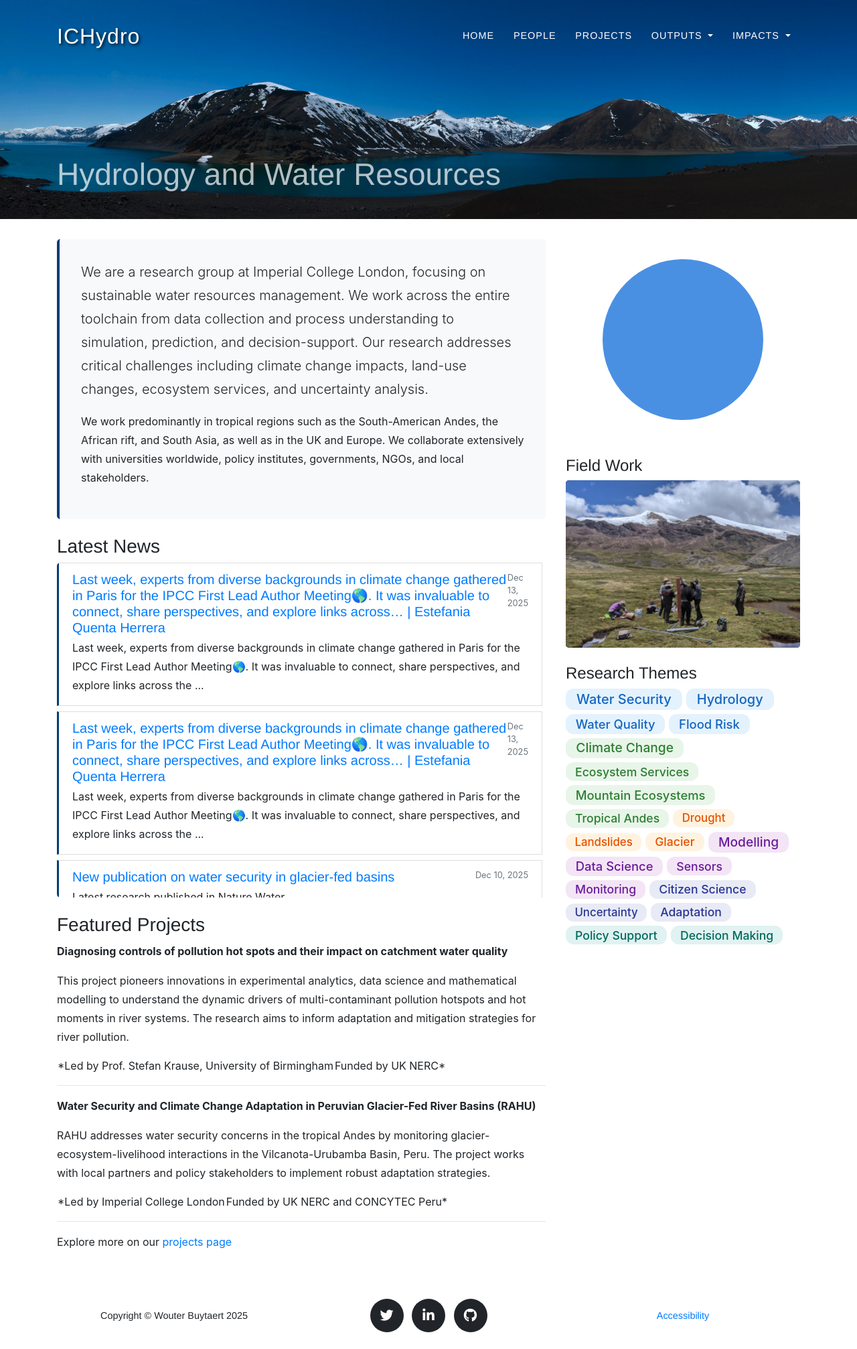
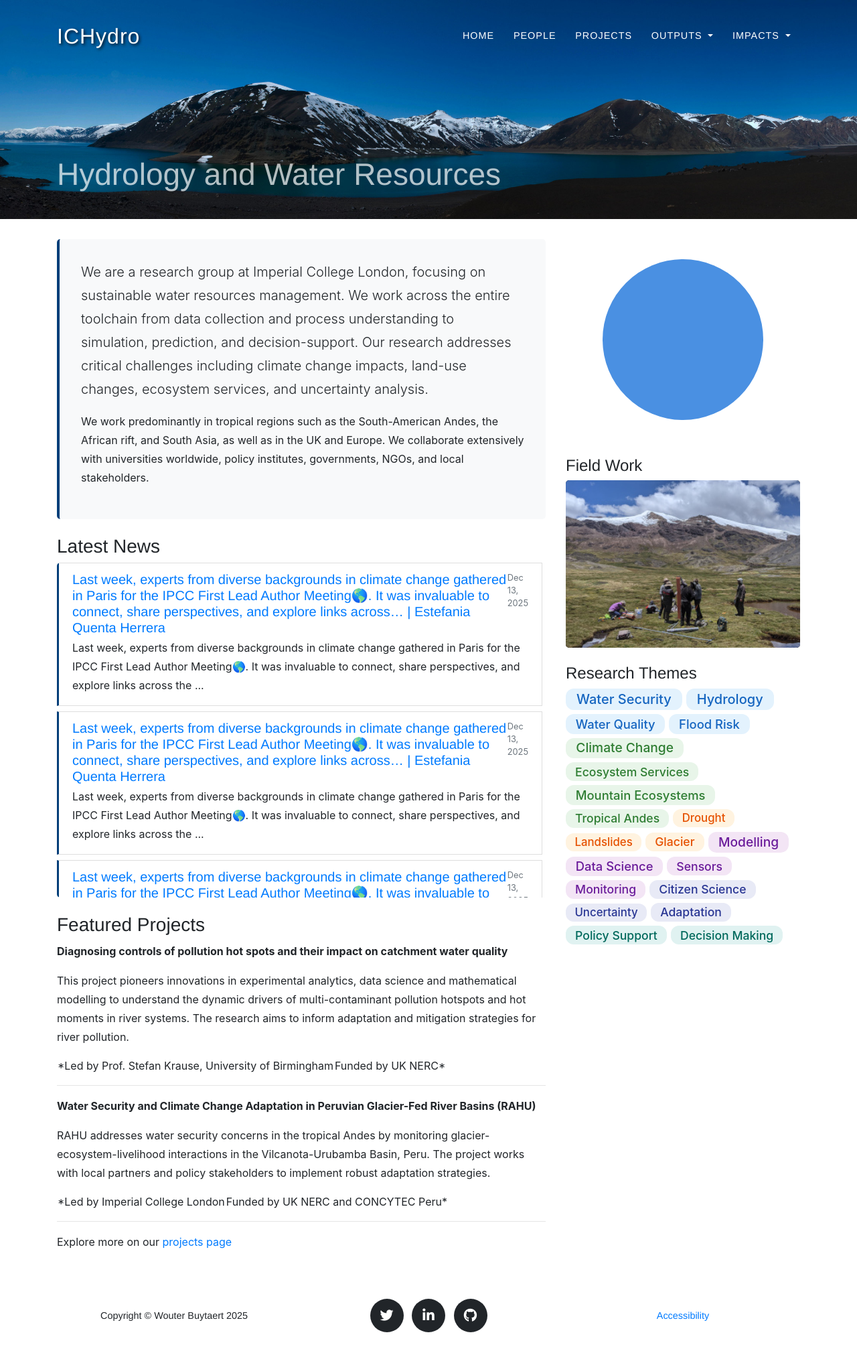
Before and after one commit to ICHydro/ichydro.github.io, a Jekyll site: the page built from index.md, in a window 1280 px wide. Shown: the whole page at 67% size. Built offline with Jekyll 4.4.1, drawn with Linux system fonts in a browser that asks for light colours; some web fonts are replaced.

Commit message:
Add news: Last week, experts from diverse backgrounds in climate change gathered in Paris for the IPCC First Lead Author Meeting🌎. It was invaluable to connect, share perspectives, and explore links across… | Estefania Quenta Herrera

```diff
--- a/_data/news.yml
+++ b/_data/news.yml
@@ -1,3 +1,11 @@
+- title: "Last week, experts from diverse backgrounds in climate change gathered in Paris for the IPCC First Lead Author Meeting🌎.
+It was invaluable to connect, share perspectives, and explore links across… | Estefania Quenta Herrera"
+  date: 2025-12-13
+  description: "Last week, experts from diverse backgrounds in climate change gathered in Paris for the IPCC First Lead Author Meeting🌎.
+It was invaluable to connect, share perspectives, and explore links across the ..."
+  link: "https://www.linkedin.com/posts/estefaniaquentaherrera_last-week-experts-from-diverse-backgrounds-activity-7404462304563609600-f1wY"
+  author: "ICHydro Team"
+  image: "https://media.licdn.com/dms/image/v2/D4E22AQEVBy2fO1b6bg/feedshare-shrink_800/B4EZsHvOcmIwAg-/0/1765361379973?e=2147483647&v=beta&t=6jwwTiPDdAgk1HiVDUXAd7EY3Svve0XV2nCWhZkDBJc"
 - title: "Last week, experts from diverse backgrounds in climate change gathered in Paris for the IPCC First Lead Author Meeting🌎.
 It was invaluable to connect, share perspectives, and explore links across… | Estefania Quenta Herrera"
   date: 2025-12-13
```
